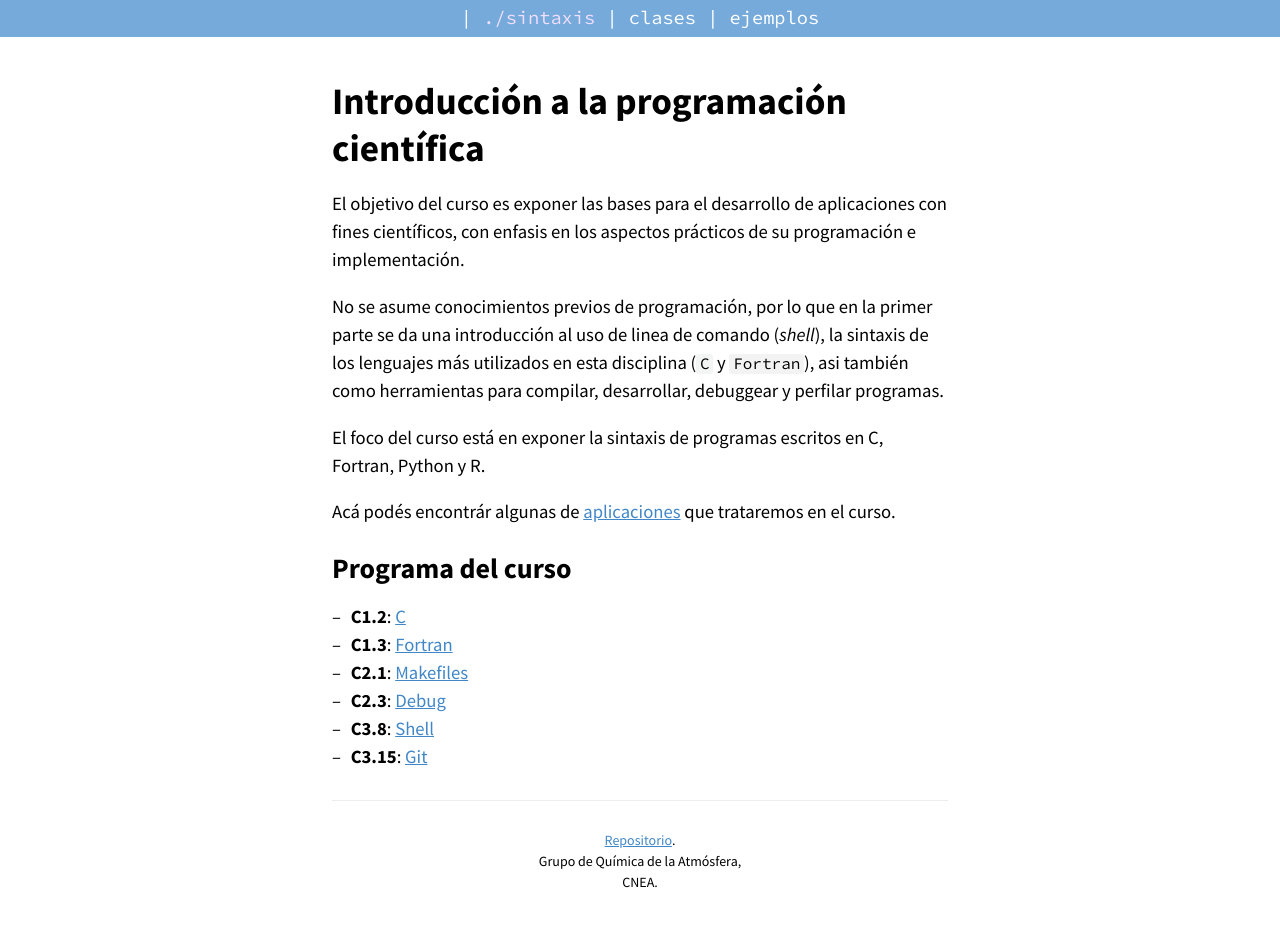
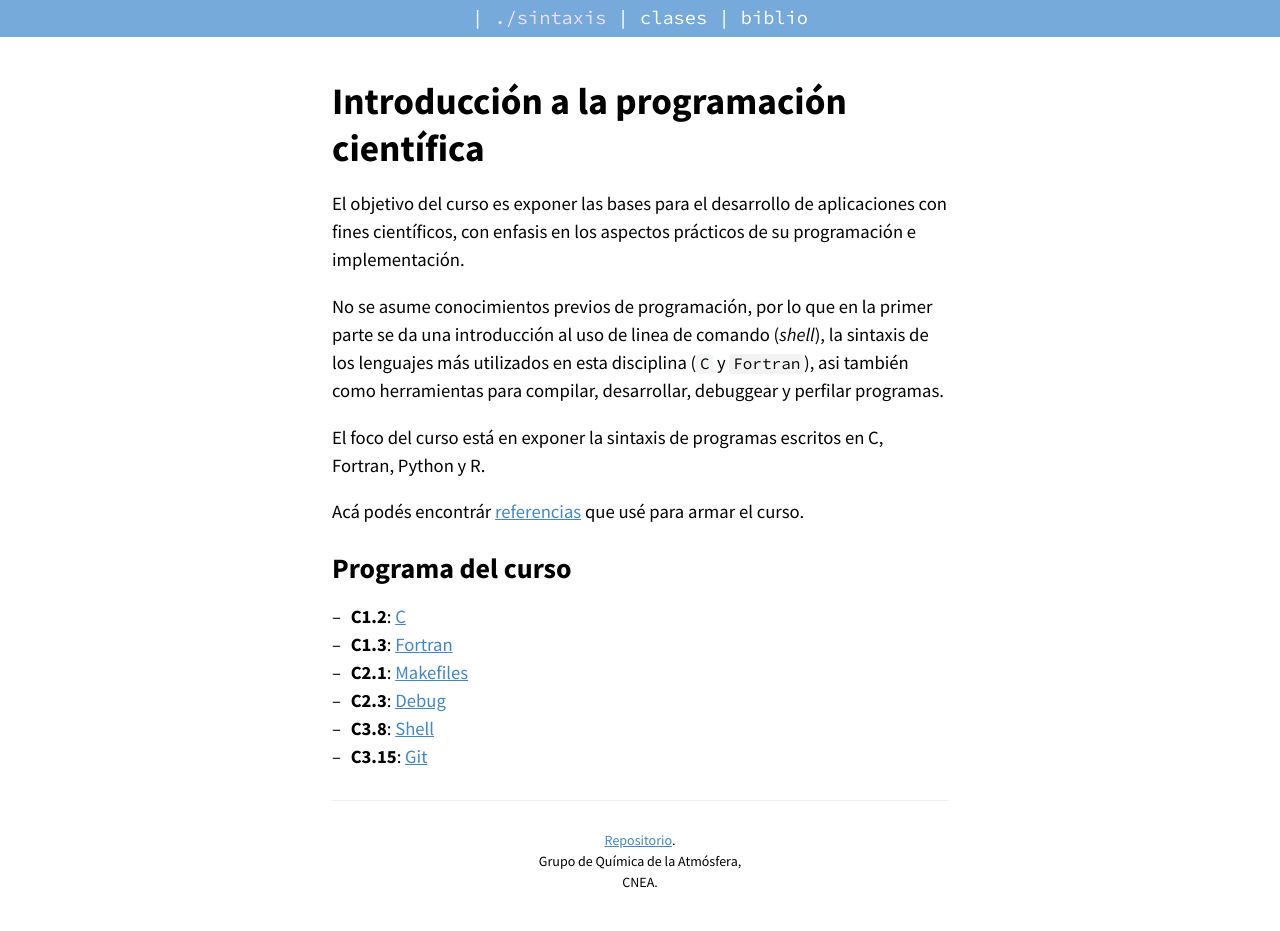
Before and after one commit to ramespada/sintaxis, a Jekyll site: the page built from index.md, in a window 1280 px wide. Built offline with Jekyll 4.4.1, drawn with Linux system fonts in a browser that asks for light colours.

Commit message:
fix nav bar

```diff
--- a/_includes/nav.html
+++ b/_includes/nav.html
@@ -15,7 +15,7 @@
             {% endfor %}
           </div>
         </span>
-        <span class="nav-link"><a href="{{site.baseurl}}/ejemplos/">ejemplos</a></span>
+        <span class="nav-link"><a href="{{site.baseurl}}/biblio/">biblio</a></span>
     <!--div class="trigger">
     <div class="trigger-child">
     </div>
--- a/index.md
+++ b/index.md
@@ -10,7 +10,7 @@ No se asume conocimientos previos de programación, por lo que en la primer part
 
 El foco del curso está en exponer la sintaxis de programas escritos en C, Fortran, Python y R.
 
-Acá podés encontrár algunas de [aplicaciones](./ejemplos/) que trataremos en el curso.
+Acá podés encontrár [referencias](./biblio/) que usé para armar el curso.
 
 # Programa del curso
 
```
